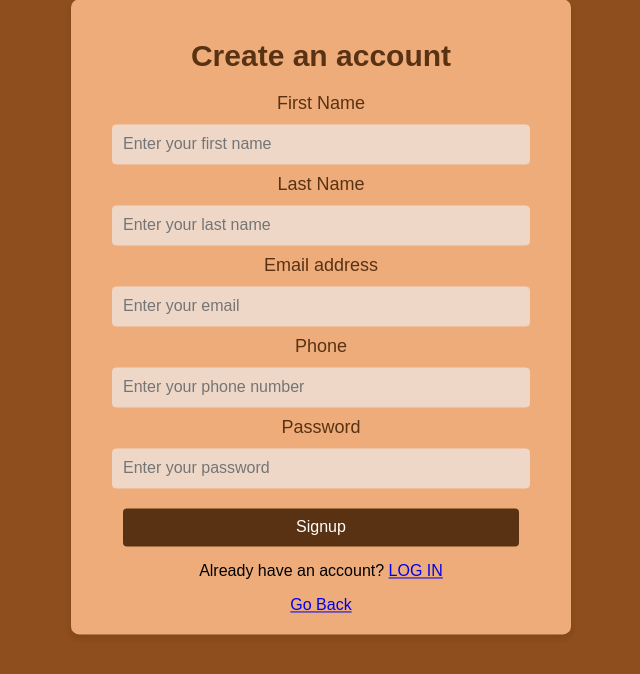
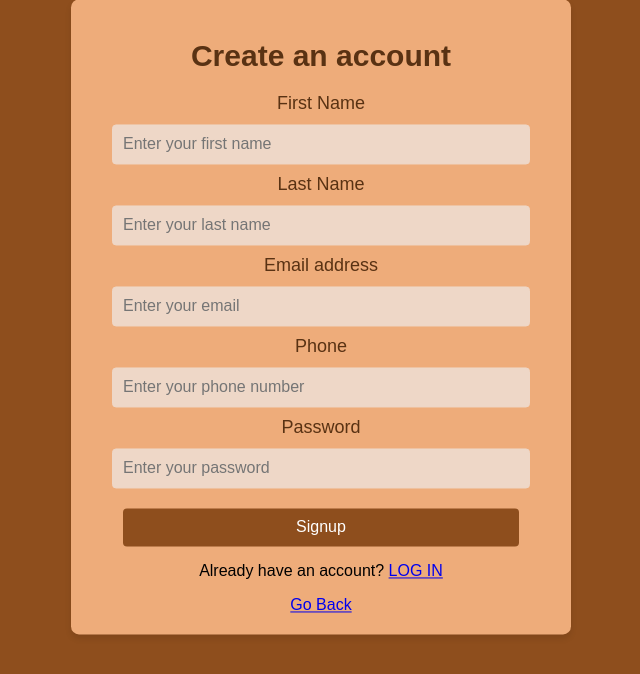
Before and after one commit to valzza/library, a PHP site: page /login.html in a window 1280 px wide, with the pointer over the restyled element. Shown: the part 83-757 px from the top of the page, without its empty margins (319-959 px from the left). Run offline with PHP 8.4, Linux system fonts and the light colour scheme.

Commit message:
Update style.css

```diff
--- a/style.css
+++ b/style.css
@@ -326,6 +326,9 @@ textarea {
   cursor: pointer;
   margin-top: 10px;
 }
+.login-btn:hover {
+  background-color: #8e4e1d;
+}
 /* Footer */
 footer {
   background-color: #333;
```
